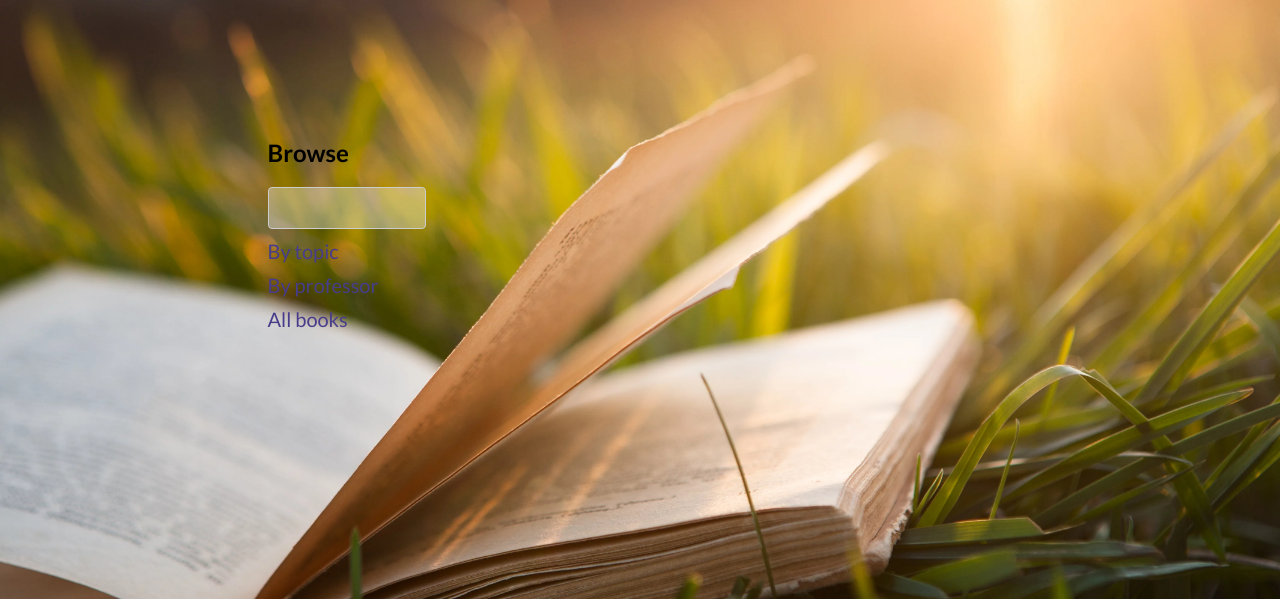
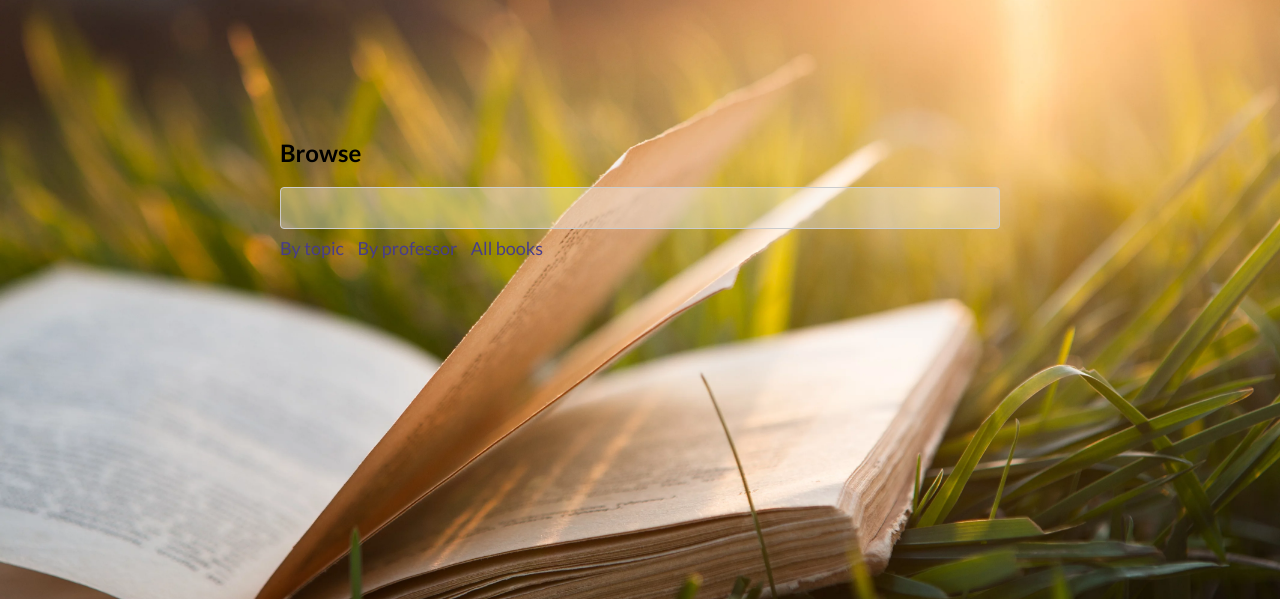
Before and after one commit to yabbou/Bookswap, a PHP site: page / in a window 1280 px wide. Shown: the part 66-665 px from the top of the page. Run offline with PHP 8.4, Linux system fonts and the light colour scheme.

Commit message:
Edited landing page

```diff
--- a/general/index.html
+++ b/general/index.html
@@ -1,15 +1,14 @@
 <div class="browse-form">
     <!-- <h4>Welcome</h4> -->
-    <form id="browse-form" action="browse_results.php" method="post">
-        <div class="browse-text ">
+    <form id="b-form" action="browse_results.php" method="post">
+        <div class="browse-text">
             <h2>Browse</h2>
             <input type="text" name="browse" required>
         </div>
 
-        <!--make this option be chosen and input for browse-->
+        <!--use get-->
         <div class="browse-link"><a href="displayBooks_Major.php">By topic </a></div>
         <div class="browse-link"><a href="displayBooks_Professor.php">By professor </a></div>
         <div class="browse-link"><a href="displayBooks.php">All books </a></div>
-
     </form>
 </div>
--- a/general/styles.css
+++ b/general/styles.css
@@ -145,12 +145,15 @@ a:hover, a.nav-link:hover {
     color: #53A7DB;
 }
 
-.browse-form {
-    padding-top: 8%;
-    padding-left: 20%;
+#b-form {
+    padding: 8% 21%;
 }
 
-.browse-form input {
+.browse-text input{
+    width: 100%;
+}
+
+#b-form input {
     background-color: #f2f2f262;
 }
 
@@ -208,9 +211,18 @@ ul li a {
     /*continue later...*/
 }
 
-#browse-form .browse-link {
-    margin: 10px 0;
+.browse-link {
+    margin-right: 10px;
+    display: inline;
+    font-size: large;
 }
+
+.browse-link a{
+    text-decoration: none;
+}
+/* .browse-link a:hover{
+    text-decoration: underline;
+} */
 
 #browse-form a, #browse-form a:visited {
     font-size: 20px;
```
